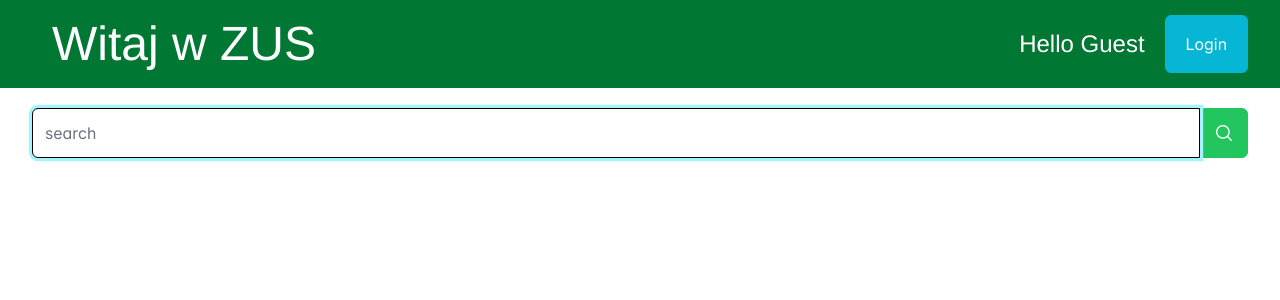
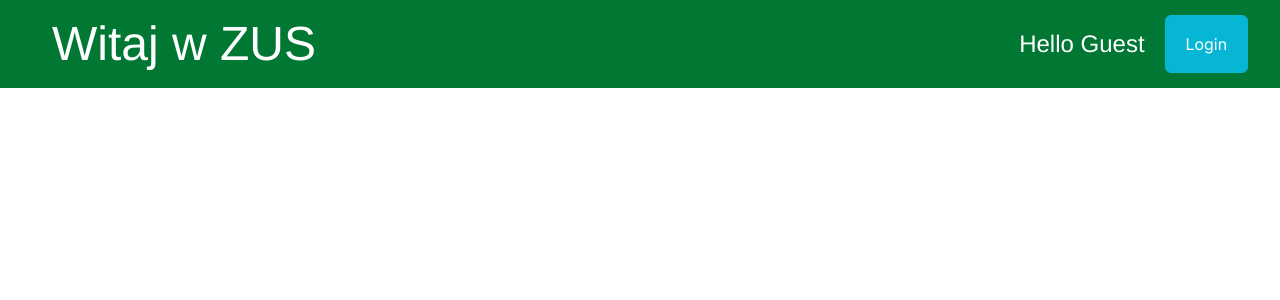
Before and after one commit to slawekppr/zus-react, a React (Vite) app: page / in a window 1280 px wide. Shown: the top 300 px of the page. Built offline with nearby package versions, Linux system fonts and the light colour scheme; a web font is replaced by a local one.

Commit message:
createBrowserRouter, RouterProvider, <Outlet/>,

```diff
--- a/package.json
+++ b/package.json
@@ -16,6 +16,7 @@
     "ramda": "^0.30.1",
     "react": "^18.3.1",
     "react-dom": "^18.3.1",
+    "react-router": "^7.0.2",
     "remeda": "^2.17.4"
   },
   "devDependencies": {
--- a/src/App.tsx
+++ b/src/App.tsx
@@ -8,15 +8,15 @@
 import { checkLogin, login } from "./common/services/Auth";
 import NavBar from "./common/components/NavBar";
 import MainLayout from "./common/components/MainLayout";
+import { Outlet } from "react-router";
 
 function App() {
-
   useMemo(() => checkLogin(), []);
 
   return (
     <>
       <MainLayout>
-        <AlbumSearchView />
+        <Outlet/>
       </MainLayout>
     </>
   );
--- a/src/main.tsx
+++ b/src/main.tsx
@@ -10,12 +10,32 @@
 import { PrimeReactProvider } from "primereact/api";
 import "primeicons/primeicons.css";
 import UserContextProvider from "./common/context/UserContext.tsx";
+import { RouterProvider, createBrowserRouter } from "react-router";
+import PlaylistView from "./playlists/containers/PlaylistView.tsx";
+import AlbumSearchView from "./music/containers/AlbumSearchView.tsx";
+
+const router = createBrowserRouter([
+  {
+    path: "/",
+    element: <App />,
+    children: [
+      {
+        path: "playlists",
+        element: <PlaylistView />,
+      },
+      {
+        path: "music/search",
+        element: <AlbumSearchView />,
+      },
+    ],
+  },
+]);
 
 root.render(
   <StrictMode>
     <PrimeReactProvider>
       <UserContextProvider>
-        <App />
+        <RouterProvider router={router} />
       </UserContextProvider>
     </PrimeReactProvider>
   </StrictMode>
```
Also changed, not shown: 1 other file (tests, documents, lock files or other folders).
